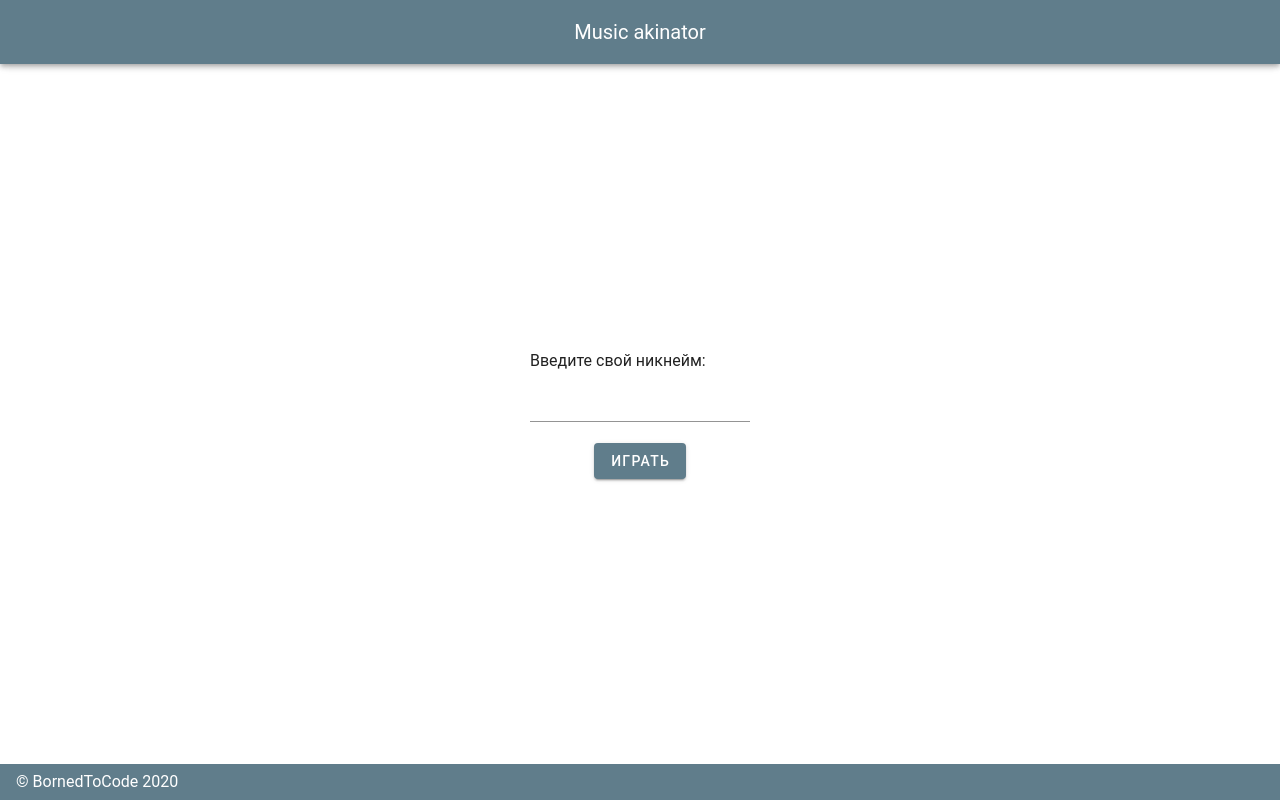
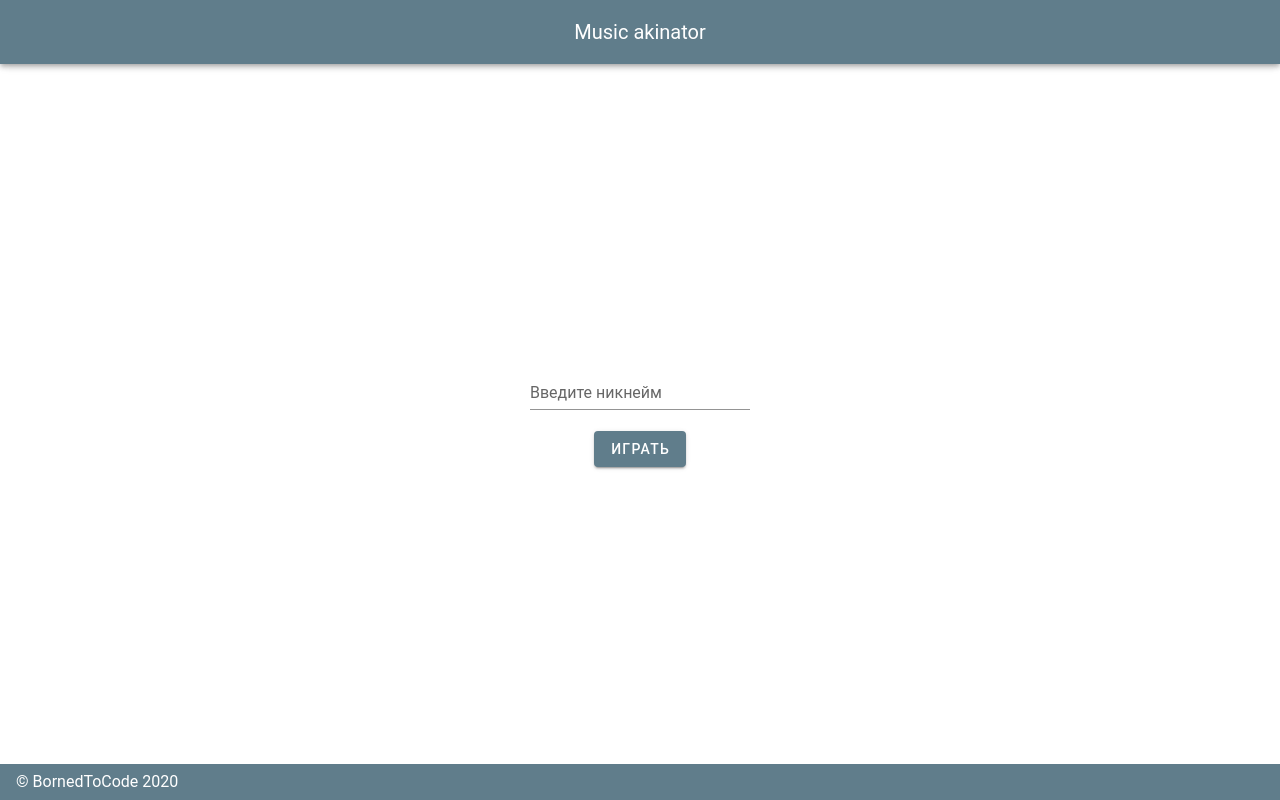
Before and after one commit to kaguya3222/music-akinator, a Vue app: page / in a window 1280 px wide. Built offline with nearby package versions, Linux system fonts and the light colour scheme; a small style sheet from the web is missing.

Commit message:
Modified Name.vue with label attribute

```diff
--- a/src/components/Game/Name.vue
+++ b/src/components/Game/Name.vue
@@ -1,11 +1,11 @@
 <template>
   <form class="d-flex flex-column">
-    <span>Введите свой никнейм:</span>
     <v-text-field
       type="text"
       color="blue-grey"
       v-model="name"
       id="name"
+      label="Введите никнейм"
     ></v-text-field>
     <v-btn class="align-self-center" color="blue-grey" dark @click="nextStep()"
       >Играть</v-btn
```
